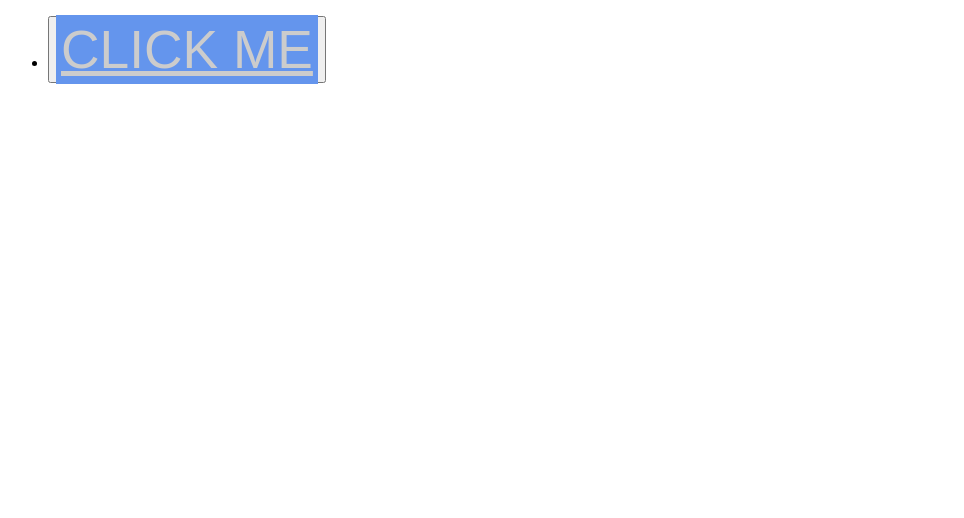
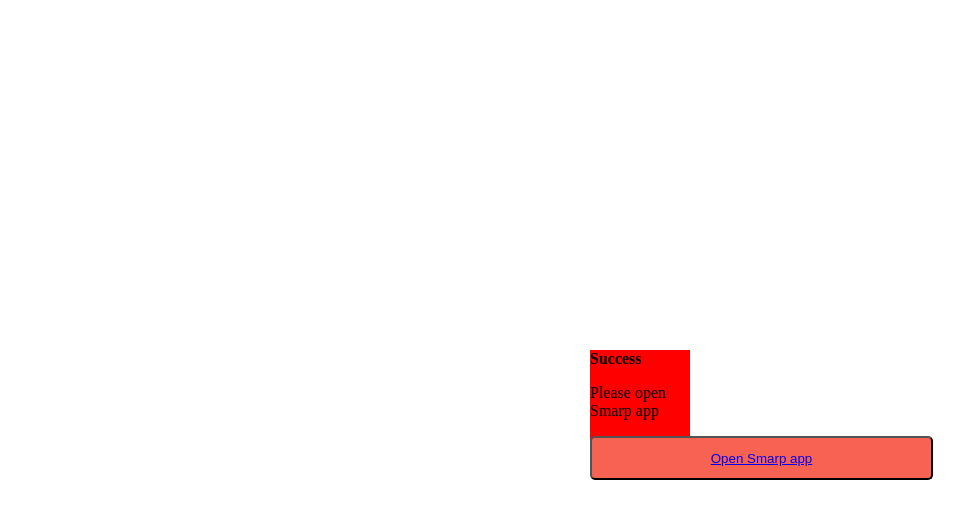
Before and after one commit to smarpMobileDeveloper/smarpmobiledeveloper.github.io, a plain HTML site: page index.html in a window 1280 px wide. Shown: the whole page, without its empty margins (0-964 px from the left). Drawn offline with Linux system fonts and the light colour scheme.

Commit message:
Update index.html

```diff
--- a/index.html
+++ b/index.html
@@ -2,17 +2,32 @@
 <html>
 <head>
 <style>
-.link {
-    padding:5px;
-    background:#6495ED;
-    color:#ccc;
-    font-size: 400%;
- }
+.center {
+    position:absolute;
+    display:block;
+    height:100px;
+    width:100px;
+    left:50%;
+    top:50%;
+    margin-top:-50px;
+    margin-left:-50px;
+    background-color:red;
+}
+
+.button {
+    width: 343px;
+    height: 44px;
+    background: rgb(248, 98, 82);
+    border-radius: 5px;
+}
+
 </style>
 </head>
 <body>
-    <ul>
-        <li> <button><a href="https://login.smarpshare.com/" class="link">CLICK ME</a></button></li>
-    </ul>
+    <div class="center">
+        <strong>Success</strong>
+        <p>Please open Smarp app</p>
+        <button class="button"><a href="https://login.smarpshare.com/" class="link">Open Smarp app</a></button>
+    </div>
 </body>
 </html>
```
